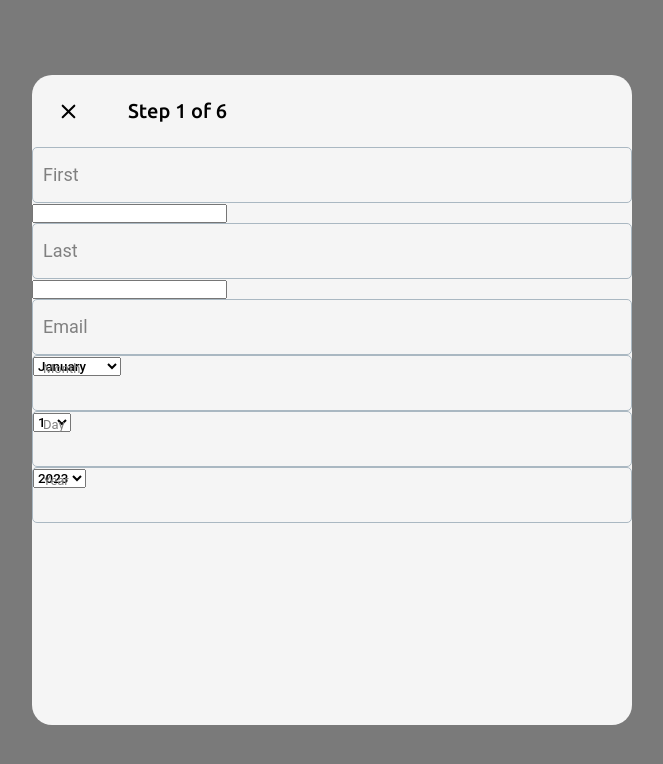
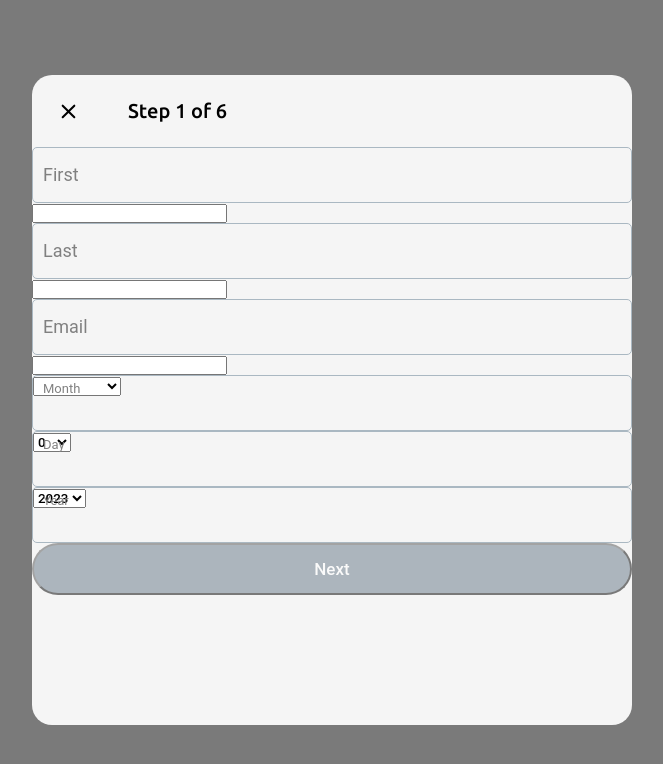
Before and after one commit to jhansali/fwitter, a React (Create React App) app in the folder frontend/: page / in a window 1280 px wide. Shown: the top 764 px of the page, without its empty margins (308-971 px from the left). Built offline with nearby package versions, Linux system fonts and the light colour scheme.

Commit message:
Retain data for form one when moving to different form

```diff
--- a/frontend/src/components/ValidatedInput/ValidatedDateSelector.tsx
+++ b/frontend/src/components/ValidatedInput/ValidatedDateSelector.tsx
@@ -8,9 +8,10 @@ interface ValidatedDateSelectorProps {
     name: string;
     dropdown: () => JSX.Element[];
     dispatcher(name:string,value:string|number|boolean):void;
+    data?:number
 }
 
-export const ValidatedDateSelector: React.FC<ValidatedDateSelectorProps> = ({ style, valid, name, dropdown,dispatcher }) => {
+export const ValidatedDateSelector: React.FC<ValidatedDateSelectorProps> = ({ data, style, valid, name, dropdown,dispatcher }) => {
     const [active, setActive] = useState<boolean>(false);
     const [value, setValue] = useState<number | string>("");
     const [color, setColor] = useState<string>("gray");
@@ -32,15 +33,15 @@ export const ValidatedDateSelector: React.FC<ValidatedDateSelectorProps> = ({ st
 
     return (
         <div className={style}>
-            <StyledInputBox active={active} valid={valid}>
+            <StyledInputBox active={active} valid={valid} >
                 <StyledInputLabel color={color} active={true} valid={valid}>
                     {name}
                 </StyledInputLabel>
                 <select
-                    value={value}
                     onChange={changeValue}
                     onFocus={toggleActive}
                     onBlur={toggleActive}
+                    value={data}
                 >
                     {dropdown()}
                 </select>
--- a/frontend/src/components/ValidatedInput/ValidatedTextInput.tsx
+++ b/frontend/src/components/ValidatedInput/ValidatedTextInput.tsx
@@ -7,11 +7,12 @@ interface ValidatedTextInputProps {
     name: string;
     label: string;
     changeValue: (e: React.ChangeEvent<HTMLInputElement>) => void;
+    data?: string;
 }
 
-export const ValidatedTextInput:React.FC<ValidatedTextInputProps> =({valid,name,label,changeValue}) =>{
+export const ValidatedTextInput:React.FC<ValidatedTextInputProps> =({valid,name,label,changeValue, data}) =>{
 
-    const [value,setValue] = useState<string>("");
+    const [value,setValue] = useState<string>(data ? data : "");
     const [borderActive,setBorderActive] = useState<boolean>(false);
     const [labelActive,setLabelActive] = useState<boolean>(false);
     const [color,setColor] = useState<string>("gray");
@@ -41,7 +42,7 @@ export const ValidatedTextInput:React.FC<ValidatedTextInputProps> =({valid,name,
             <StyledInputBox active={borderActive} valid={valid}>
                 <StyledInputLabel active={labelActive} color={color} valid={valid}>{label}</StyledInputLabel>
             </StyledInputBox>
-            <input className="valided-input-value" name={name} onFocus={focus} onBlur={focus} onChange={update}/>
+            <input className="valided-input-value" name={name} onFocus={focus} onBlur={focus} onChange={update} value={data}/>
         </div>
     )
 }
--- a/frontend/src/features/register/components/RegisterDateInput/RegisterDateInput.tsx
+++ b/frontend/src/features/register/components/RegisterDateInput/RegisterDateInput.tsx
@@ -5,8 +5,13 @@ import { useDispatch,useSelector } from "react-redux";
 import { AppDispatch, RootState } from "../../../../redux/Store";
 import { updateRegister } from "../../../../redux/Slices/RegisterSlice";
 import { validDob } from "../../../../services/Validator";
+import { Dob } from "../../../../utils/GlobalInterfaces";
 
-export const RegisterDateInput:React.FC = () => {
+interface RegisterDateInputProps {
+    date: Dob;
+}
+
+export const RegisterDateInput:React.FC<RegisterDateInputProps> = ({date}) => {
 
     const state = useSelector((state:RootState) => state.register);
     const dispatch:AppDispatch = useDispatch();
@@ -27,9 +32,9 @@ export const RegisterDateInput:React.FC = () => {
 
     return (
         <div className="register-date">
-            <ValidatedDateSelector style="validated-month" valid={valid} name="Month" dropdown={getMonths} dispatcher={updateState}/>
-            <ValidatedDateSelector style="validated-day" valid={valid} name="Day" dropdown={getDays} dispatcher={updateState}/>
-            <ValidatedDateSelector style="validated-year" valid={valid} name="Year" dropdown={getYears} dispatcher={updateState}/>
+            <ValidatedDateSelector style="validated-month" valid={valid} name="Month" dropdown={getMonths} dispatcher={updateState} data={date.month}/>
+            <ValidatedDateSelector style="validated-day" valid={valid} name="Day" dropdown={getDays} dispatcher={updateState} data={date.day}/>
+            <ValidatedDateSelector style="validated-year" valid={valid} name="Year" dropdown={getYears} dispatcher={updateState} data={date.year}/>
         </div>
     )
 }
--- /dev/null
+++ b/frontend/src/features/register/components/RegisterEmailInput/RegisterEmailInput.tsx
@@ -0,0 +1,37 @@
+import React, {useState,useEffect} from "react";
+import { useDispatch } from "react-redux";
+import { AppDispatch } from "../../../../redux/Store";
+import { updateRegister } from "../../../../redux/Slices/RegisterSlice";
+import { validateEmail } from "../../../../services/Validator";
+import { ValidatedTextInput } from "../../../../components/ValidatedInput/ValidatedTextInput";
+
+interface RegisterEmailInputProps {
+    email: string;
+}
+
+export const RegisterEmailInput:React.FC<RegisterEmailInputProps> = ({email}) =>{
+    const [validEmail, setValidEmail] = useState<boolean>(true);
+
+    const dispatch:AppDispatch = useDispatch();
+
+    const updateEmail = (e: React.ChangeEvent<HTMLInputElement>) => {
+        dispatch(updateRegister({
+            name: "email",
+            value: e.target.value
+        }));
+
+        let valid = validateEmail(e.target.value);
+        setValidEmail(valid);
+
+        dispatch(updateRegister({
+            name: "emailValid",
+            value: valid
+        }));
+    };
+
+    return (
+        <div className="register-email-input">
+            <ValidatedTextInput data={email} valid={validEmail} name={"email"} label={"Email"} changeValue={updateEmail} />
+        </div>
+    )
+}
--- a/frontend/src/features/register/components/RegisterFormOne/RegisterFormOne.tsx
+++ b/frontend/src/features/register/components/RegisterFormOne/RegisterFormOne.tsx
@@ -1,11 +1,17 @@
 import React,{useState,useEffect} from 'react'
 
+import { useSelector, useDispatch } from 'react-redux';
+import { RootState, AppDispatch } from '../../../../redux/Store';
+
+import { incrementStep } from '../../../../redux/Slices/RegisterSlice';
 import { TextInput } from '../../../../components/TextInput/TextInput';
 import { ValidatedInput } from '../../../../components/ValidatedInput/ValidatedInput';
 import './RegisterFormOne.css';
 import { validateName } from '../../../../services/Validator';
 import { RegisterDateInput } from '../RegisterDateInput/RegisterDateInput';
 import { RegisterNameInputs } from '../RegisterNameInputs/RegisterNameInputs';
+import { RegisterEmailInput } from '../RegisterEmailInput/RegisterEmailInput';
+import { StyledNextButton } from '../RegisterNextButton/RegisterNextButton';
 
 interface FormOneState {
     firstName: string;
@@ -16,33 +22,41 @@ interface FormOneState {
 
 export const RegisterFormOne:React.FC = () => {
 
-    const[stepOneState, setStepOneState] = useState<FormOneState>({
-        firstName: '',
-        lastName: '',
-        email: '',
-        dateOfBirth: ''
-    });
+    const registerState = useSelector((state:RootState) => state.register);
+    const dispatch:AppDispatch = useDispatch();
 
-    const updateUser = (e: React.ChangeEvent<HTMLInputElement>):void => {
-        setStepOneState({
-            ...stepOneState,
-            [e.target.name]: e.target.value
-        });
+    const [buttonActive, setButtonActive] = useState<boolean>(false);
+    const nextPage = () => {
+        dispatch(incrementStep());
     }
 
     useEffect(() => {
-        console.log("state change: ",stepOneState);
-    },[stepOneState]);
+
+        if(registerState.dobValid && registerState.emailValid && registerState.firstNameValid && registerState.lastNameValid){
+
+            console.log("all fields are valid");
+            setButtonActive(true);
+        }
+        else{
+            console.log("not all fields are valid ", registerState.emailValid);
+            setButtonActive(false);
+        }
+
+    },[registerState]);
 
     return (
         <div className='reg-step-one-container'>
             <div className="reg-step-one-content">
-                <RegisterNameInputs/>
-                {/* <ValidatedInput name='firstName' label='First' errorMessage={'Whats your name'} changeValue={updateUser} validator={validateName}></ValidatedInput>
-                <ValidatedInput name='lastName' label='Last' errorMessage={'Whats your name'} changeValue={updateUser} validator={validateName}></ValidatedInput> */}
-                <ValidatedInput name='email' label='Email' errorMessage={'Please enter a valid email'} changeValue={updateUser} validator={()=>true}></ValidatedInput>
-                <RegisterDateInput/>
+                <RegisterNameInputs firstName={registerState.firstName} lastName={registerState.lastName}/>
+                <RegisterEmailInput email={registerState.email}/>
+                <RegisterDateInput date={registerState.dob}/>
             </div>
+            <StyledNextButton
+                color={buttonActive ? "blue" : "black"}
+                active={buttonActive}
+                onClick={nextPage} >
+                Next
+            </StyledNextButton>
         </div>
     )
 }
--- /dev/null
+++ b/frontend/src/features/register/components/RegisterNextButton/RegisterNextButton.tsx
@@ -0,0 +1,14 @@
+import styled from "styled-components";
+import { styledNextButtonProps } from "../../../../utils/GlobalInterfaces";
+
+export const StyledNextButton = styled.button<styledNextButtonProps>`
+    width: 100%;
+    height: 52px;
+    font-size: 17px;
+    color: white;
+    background-color: ${(props) => props.color === "blue" ? props.theme.colors.blue : props.theme.colors.darkgrey};
+    opacity: ${(props) => props.active ? 1 : 0.5};
+    border-radius: 50px;
+    cursor: ${(props) => props.active ? "pointer" : "default"};
+
+`
--- a/frontend/src/redux/Slices/RegisterSlice.ts
+++ b/frontend/src/redux/Slices/RegisterSlice.ts
@@ -5,13 +5,14 @@ interface RegisterSliceState {
     loading: boolean;
     error:boolean;
     firstName: string;
-    firsrNameValid: boolean;
+    firstNameValid: boolean;
     lastName: string;
     lastNameValid: boolean;
     email: string;
     emailValid: boolean;
     dob: Dob;
     dobValid: boolean;
+    step: number;
 }
 
 interface UpdatePayload {
@@ -23,7 +24,7 @@ const initialState: RegisterSliceState = {
     loading: false,
     error: false,
     firstName: "",
-    firsrNameValid: false,
+    firstNameValid: false,
     lastName: "",
     lastNameValid: false,
     email: "",
@@ -34,6 +35,7 @@ const initialState: RegisterSliceState = {
         year: 0,
     },
     dobValid: false,
+    step: 1
 };
 
 export const RegisterSlice = createSlice({
@@ -51,10 +53,22 @@ export const RegisterSlice = createSlice({
             }
             console.log("updating the global state", state);
             return state;
+        },
+        incrementStep(state) {
+            state.step += 1;
+            return state;
+        },
+        decremenmtStep(state) {
+            if(state.step === 1 || state.step === 4 || state.step >= 6){
+                return state;
+            }else{
+                state.step -= 1;
+                return state;
+            }
         }
     }
 });
 
-export const { updateRegister } = RegisterSlice.actions;
+export const { updateRegister, incrementStep, decremenmtStep } = RegisterSlice.actions;
 
 export default RegisterSlice.reducer;
--- a/frontend/src/services/Validator.ts
+++ b/frontend/src/services/Validator.ts
@@ -45,3 +45,9 @@ const checkAge = (dob:Dob):boolean => {
     }
     return false;
 }
+
+export const validateEmail = (value: string): boolean => {
+    return !!value.toLowerCase().match(
+      /^[a-zA-Z0-9._%+-]+@[a-zA-Z0-9.-]+\.[a-zA-Z]{2,4}$/
+    );
+  };
--- a/frontend/src/utils/GlobalInterfaces.ts
+++ b/frontend/src/utils/GlobalInterfaces.ts
@@ -34,3 +34,9 @@ export interface Dob{
     day: number;
     year: number;
 }
+
+export interface styledNextButtonProps{
+    active: boolean;
+    theme: Theme;
+    color:string;
+}
```
Also changed, not shown: frontend/src/features/register/components/RegisterModal/RegisterModal.tsx (+8 -4 lines), frontend/src/features/register/components/RegisterNameInputs/RegisterNameInputs.tsx (+18 -14 lines).
